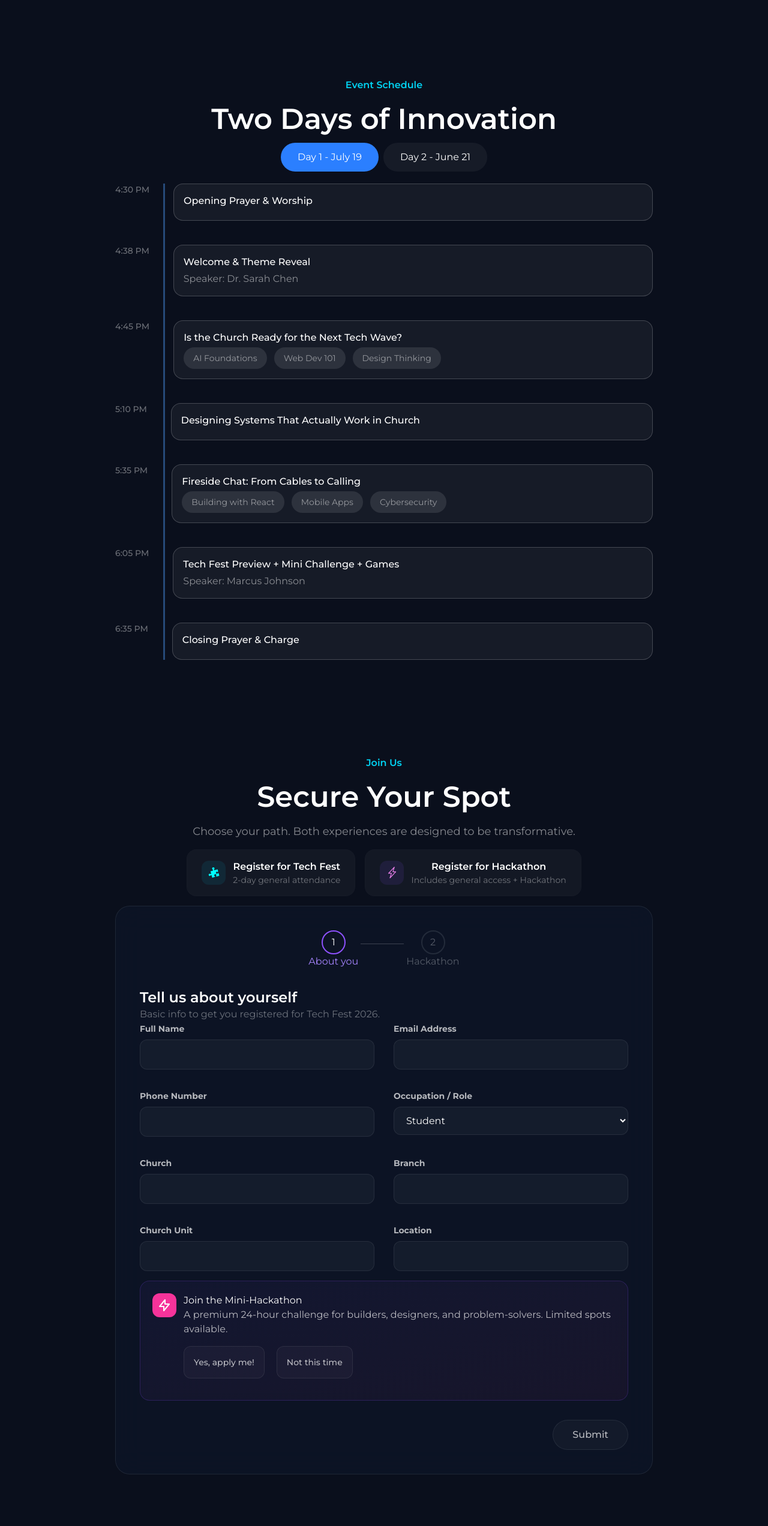
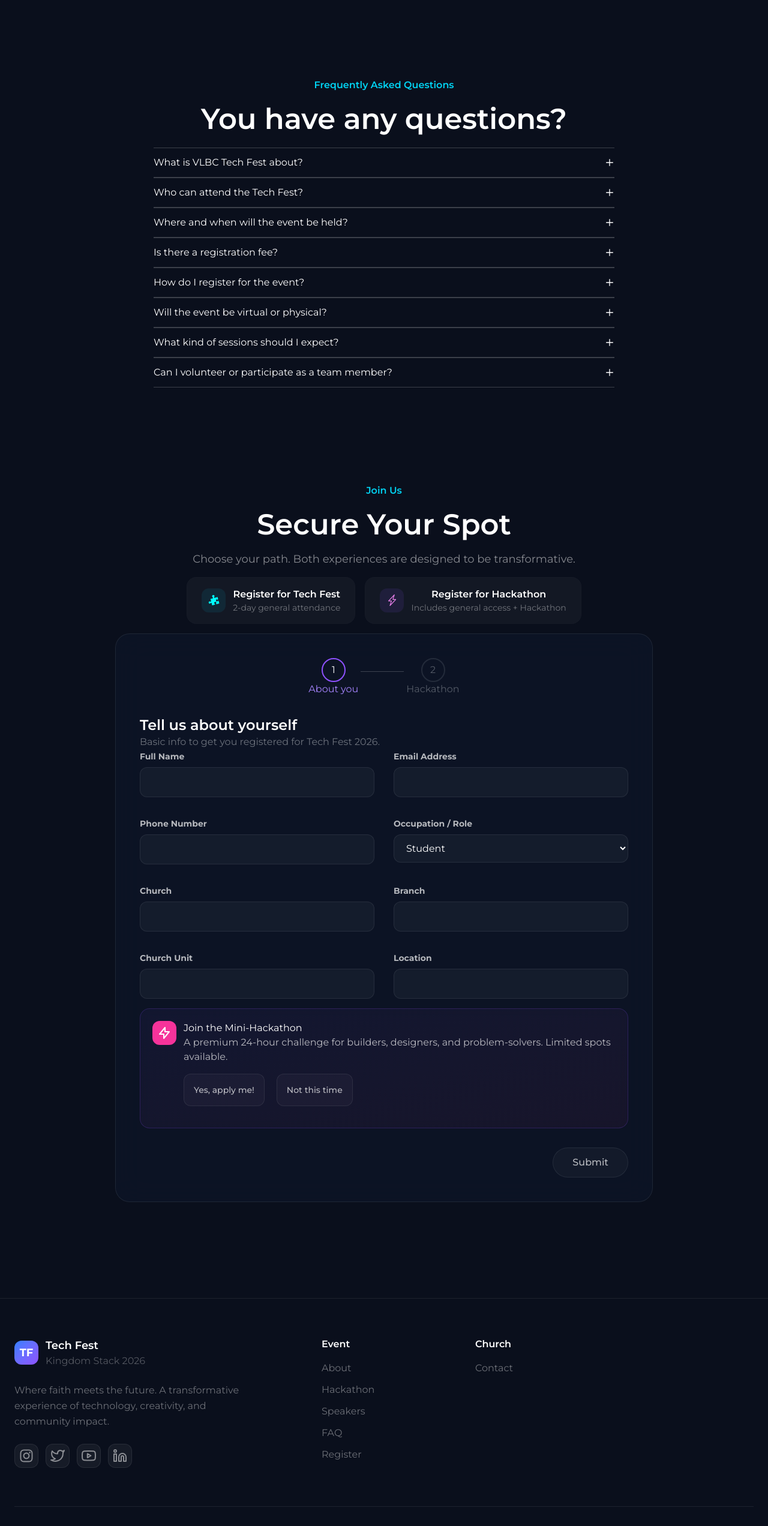
Before and after one commit to VLBC-Tech/Tech-Fest, a Next.js app: page / in a window 1280 px wide. Shown: the part 3960-6504 px from the top of the page at 60% size. Built offline with nearby package versions, Linux system fonts and the light colour scheme.

Commit message:
feat: faqs accordion

```diff
--- a/app/_components/About.tsx
+++ b/app/_components/About.tsx
@@ -132,7 +132,10 @@ const explore = [
 export default function About() {
   return (
     <div>
-      <div className="text-center lg:w-[70%] mx-auto space-y-5 mt-6 lg:mt-40  px-5 lg:px-0">
+      <div
+        id="about"
+        className="text-center lg:w-[70%] mx-auto space-y-5 mt-6 lg:mt-40  px-5 lg:px-0"
+      >
         <h5 className="text-cyan-400 font-semibold">ABOUT THE EVENT</h5>
         <h4 className="text-white text-center text-6xl font-semibold">
           Innovation with Purpose
@@ -160,7 +163,10 @@ export default function About() {
           />
         ))}
       </div>
-      <div className="grid grid-cols-1 lg:grid-cols-2 gap-4 relative  mt-20 lg:mt-40">
+      <div
+        id="hackathon"
+        className="grid grid-cols-1 lg:grid-cols-2 gap-4 relative  mt-20 lg:mt-40"
+      >
         <div className="absolute top-1/2 left-1/2 -translate-x-1/2 -translate-y-1/2 w-full lg:w-200 h-200 rounded-full bg-violet-500/10 blur-[120px]"></div>
         <div className="px-6 space-y-4">
           <div>
--- /dev/null
+++ b/app/_components/FAQs.tsx
@@ -0,0 +1,116 @@
+"use client";
+
+import { SetStateAction, useState } from "react";
+import { GoDash } from "react-icons/go";
+import { HiOutlinePlus } from "react-icons/hi";
+
+interface FAQ {
+  description: string;
+  id: number;
+  title: string;
+}
+
+const faqs = [
+  {
+    id: 1,
+    title: "What is VLBC Tech Fest about?",
+    description:
+      "VLBC Tech Fest is a faith-driven Technology conference designed to equip, inspire, and connect creatives, developers, innovators, and digital leaders to build systems and solutions that serve God’s kingdom and society.",
+  },
+  {
+    id: 2,
+    title: "Who can attend the Tech Fest?",
+    description:
+      "The event is open to everyone, including Tech enthusiasts, Students, Professionals, Entrepreneurs, creatives, Church workers, and anyone interested in Technology and Innovation.",
+  },
+  {
+    id: 3,
+    title: "Where and when will the event be held?",
+    description:
+      "The event details VLBC, Opp. OGTV, Abeokuta, with Remote Centers in Lagos and Uyo. Friday 17 and Saturday 18, July, 2026.",
+  },
+  {
+    id: 4,
+    title: "Is there a registration fee?",
+    description: "Registration is free.",
+  },
+  {
+    id: 5,
+    title: "How do I register for the event?",
+    description:
+      "You can register directly through the official VLBC Tech Fest website by filling out the registration form once it is live.",
+  },
+  {
+    id: 6,
+    title: "Will the event be virtual or physical?",
+    description:
+      "The Tech Fest includes both physical and virtual participation options. Specific session formats will be clearly indicated on the event schedule.",
+  },
+  {
+    id: 7,
+    title: "What kind of sessions should I expect?",
+    description:
+      "Expect keynote sessions, panel discussions, workshops, product showcases, networking sessions, and hands-on tech demonstrations.",
+  },
+  {
+    id: 8,
+    title: "Can I volunteer or participate as a team member?",
+    description:
+      "Yes. Volunteer opportunities are open for Media, Technical support, Coordination, Hospitality, and Logistics teams. Details will be shared on the website.",
+  },
+];
+
+export default function FAQs() {
+  const [openQus, setOpenQus] = useState<number | null>(null);
+
+  return (
+    <div id="faqs" className="text-white space-y-6">
+      <div className="text-center lg:w-[50%] mx-auto space-y-5 mt-20 lg:mt-40">
+        <h5 className="text-cyan-400 font-semibold">
+          Frequently Asked Questions
+        </h5>
+        <h4 className="text-white text-center text-5xl font-semibold">
+          You have any questions?
+        </h4>
+      </div>
+
+      <ul className=" mx-auto w-[90%] sm:w-[60%]">
+        {(faqs as FAQ[]).map((data) => (
+          <Questions
+            data={data}
+            key={data.id}
+            openQus={openQus}
+            setOpenQus={setOpenQus}
+          />
+        ))}
+      </ul>
+    </div>
+  );
+}
+
+function Questions({
+  data,
+  openQus,
+  setOpenQus,
+}: {
+  data: FAQ;
+  openQus: number | null;
+  setOpenQus: React.Dispatch<SetStateAction<number | null>>;
+}) {
+  const { description, id, title } = data;
+
+  return (
+    <li
+      className={`cursor-pointer border-white/20 border-y ${!openQus || id !== openQus ? "sm:h-12" : "sm:h-28"} py-6 transition-all ${!openQus || id !== openQus ? "h-18" : "h-38"} flex flex-col justify-center`}
+      onClick={() => setOpenQus((s) => (s === id ? null : id))}
+    >
+      <div className="flex items-start justify-between sm:items-center">
+        <p>{title}</p>
+        <span>{openQus === id ? <GoDash /> : <HiOutlinePlus />}</span>
+      </div>
+      {openQus === id && (
+        <p className=" mt-5 text-sm text-white/50">{description}</p>
+      )}
+    </li>
+  );
+}
--- a/app/_components/FeaturedSpeakers.tsx
+++ b/app/_components/FeaturedSpeakers.tsx
@@ -6,7 +6,10 @@ import { SlSocialTwitter } from "react-icons/sl";
 export default function FeaturedSpeakers() {
   return (
     <div>
-      <div className="text-center lg:w-[50%] mx-auto space-y-5 mt-20 lg:mt-40 px-5 lg:px-0">
+      <div
+        id="speakers"
+        className="text-center lg:w-[50%] mx-auto space-y-5 mt-20 lg:mt-40 px-5 lg:px-0"
+      >
         <h5 className="text-cyan-400 font-semibold">FEATURED SPEAKERS</h5>
         <h4 className="text-white text-center text-5xl font-semibold">
           Learn from the Best
--- a/app/_components/Footer.tsx
+++ b/app/_components/Footer.tsx
@@ -73,34 +73,16 @@ export default function Footer() {
             <ul className="space-y-3">
               <li>
                 <a
-                  href="#"
+                  href="#about"
                   className="text-white/40 hover:text-white/70 transition-colors "
                   data-collection-item-field="link"
                 >
-                  Schedule
+                  About
                 </a>
               </li>
               <li>
                 <a
-                  href="#"
-                  className="text-white/40 hover:text-white/70 transition-colors "
-                  data-collection-item-field="link"
-                >
-                  Speakers
-                </a>
-              </li>
-              <li>
-                <a
-                  href="#"
-                  className="text-white/40 hover:text-white/70 transition-colors "
-                  data-collection-item-field="link"
-                >
-                  Workshops
-                </a>
-              </li>
-              <li>
-                <a
-                  href="#"
+                  href="#hackathon"
                   className="text-white/40 hover:text-white/70 transition-colors "
                   data-collection-item-field="link"
                 >
@@ -109,16 +91,35 @@ export default function Footer() {
               </li>
               <li>
                 <a
-                  href="#"
+                  href="#speakers"
+                  className="text-white/40 hover:text-white/70 transition-colors "
+                  data-collection-item-field="link"
+                >
+                  Speakers
+                </a>
+              </li>
+
+              <li>
+                <a
+                  href="#faqs"
                   className="text-white/40 hover:text-white/70 transition-colors "
                   data-collection-item-field="link"
                 >
                   FAQ
                 </a>
               </li>
+              <li>
+                <a
+                  href="#register"
+                  className="text-white/40 hover:text-white/70 transition-colors "
+                  data-collection-item-field="link"
+                >
+                  Register
+                </a>
+              </li>
             </ul>
           </div>
-          <div>
+          {/* <div>
             <h4
               className="text-white font-semibold mb-4"
               data-collection-item-field="title"
@@ -163,7 +164,7 @@ export default function Footer() {
                 </a>
               </li>
             </ul>
-          </div>
+          </div> */}
           <div>
             <h4
               className="text-white font-semibold mb-4"
@@ -172,7 +173,7 @@ export default function Footer() {
               Church
             </h4>
             <ul className="space-y-3">
-              <li>
+              {/* <li>
                 <a
                   href="#"
                   className="text-white/40 hover:text-white/70 transition-colors "
@@ -198,10 +199,10 @@ export default function Footer() {
                 >
                   Sermons
                 </a>
-              </li>
+              </li> */}
               <li>
                 <a
-                  href="#"
+                  href="mailto:vlbconline@gmail.com"
                   className="text-white/40 hover:text-white/70 transition-colors "
                   data-collection-item-field="link"
                 >
@@ -231,7 +232,7 @@ export default function Footer() {
             © {new Date().getFullYear()} Victory Life Bible Church. All rights
             reserved.
           </div>
-          <div className="flex gap-6 ">
+          {/* <div className="flex gap-6 ">
             <a
               href="#"
               className="text-white/30 hover:text-white/50 transition-colors"
@@ -244,7 +245,7 @@ export default function Footer() {
             >
               Terms of Service
             </a>
-          </div>
+          </div> */}
         </div>
       </div>
     </footer>
--- a/app/_components/Register.tsx
+++ b/app/_components/Register.tsx
@@ -108,7 +108,7 @@ export default function Register() {
     (!primarySKill || !stack || !yearsOfExperience || !participationIntent);
 
   return (
-    <div className="space-y-4 px-5 lg:px-0" id="register">
+    <div  className="space-y-4 px-5 lg:px-0" id="register">
       <div className="text-center lg:w-[50%] mx-auto space-y-5 mt-20 lg:mt-40">
         <h5 className="text-cyan-400 font-semibold">Join Us</h5>
         <h4 className="text-white text-center text-5xl font-semibold">
--- a/app/page.tsx
+++ b/app/page.tsx
@@ -1,5 +1,6 @@
 import About from "./_components/About";
 import EventSchedule from "./_components/EventSchedule";
+import FAQs from "./_components/FAQs";
 import FeaturedSpeakers from "./_components/FeaturedSpeakers";
 import Footer from "./_components/Footer";
 import Home from "./_components/Home";
@@ -11,7 +12,8 @@ export default function Page() {
       <Home />
       <About />
       <FeaturedSpeakers />
-      <EventSchedule />
+      <FAQs />
+      {/* <EventSchedule /> */}
       <Register />
       <Footer />
     </div>
```
Also changed, not shown: 1 other file (tests, documents, lock files or other folders).
